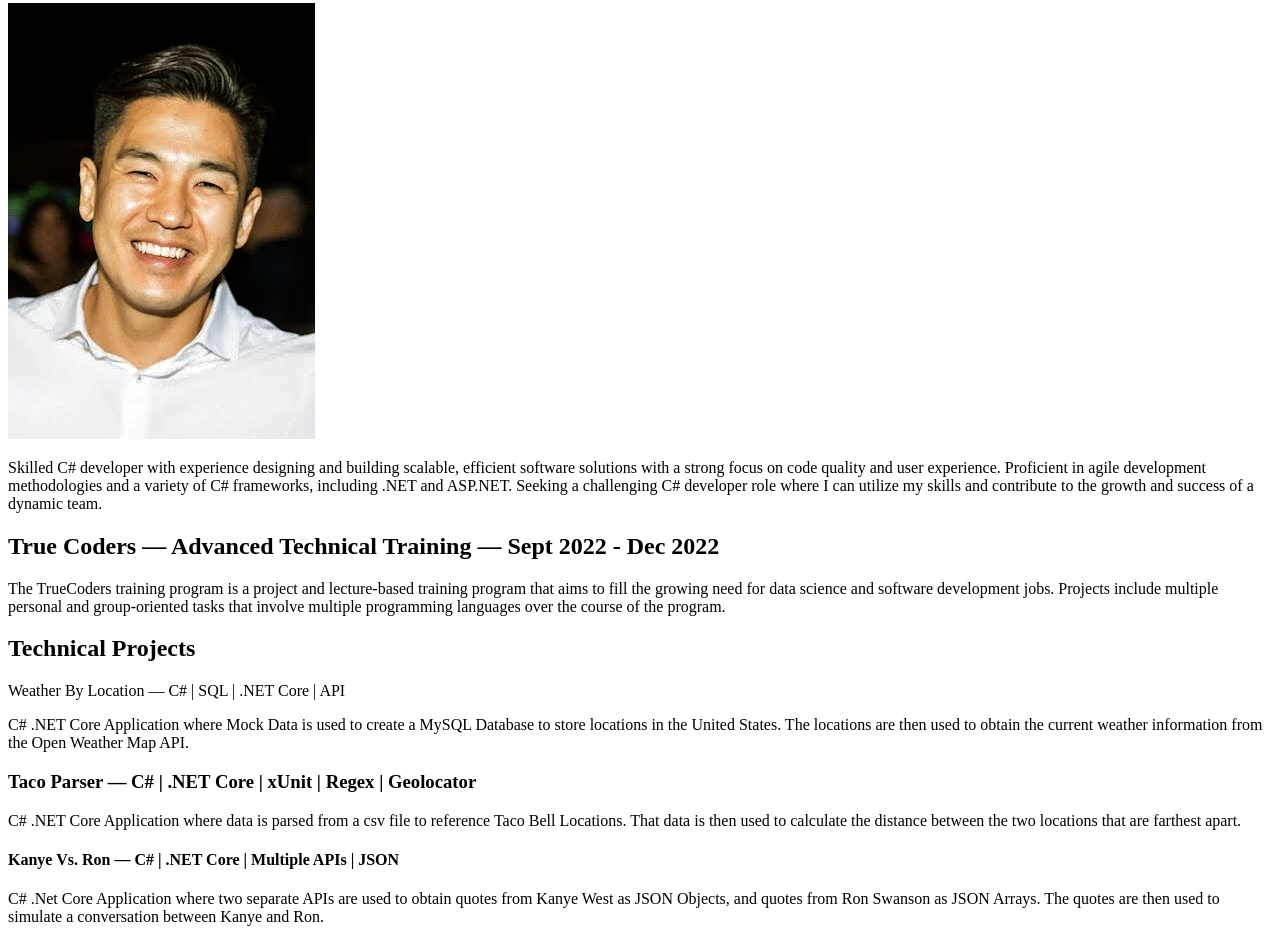
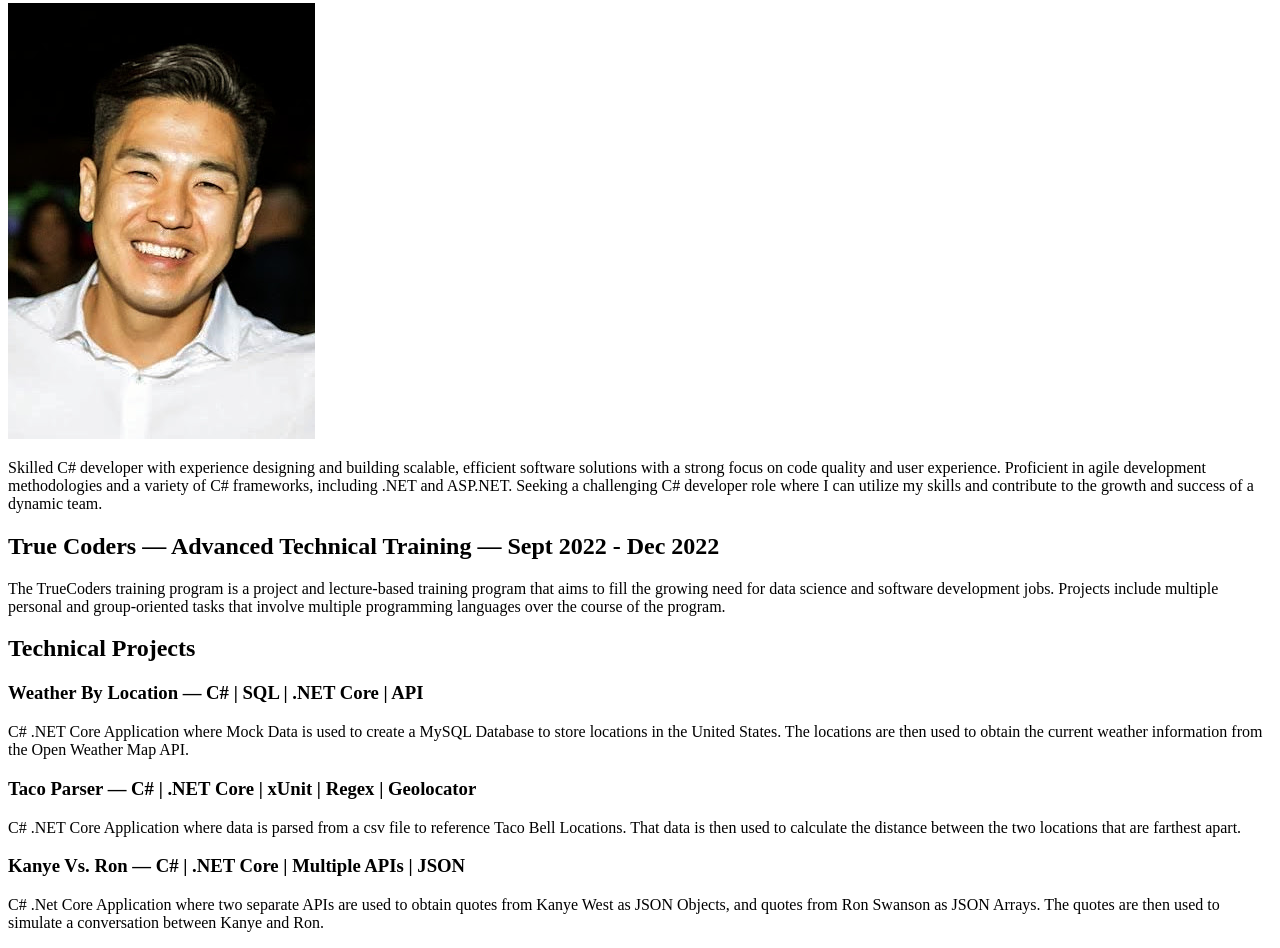
Before and after one commit to jaredokawa/portfolio, a plain HTML site: page index.html in a window 1280 px wide. Shown: the part 163-1111 px from the top of the page. Drawn offline with Linux system fonts and the light colour scheme.

Commit message:
updated formatting

```diff
--- a/index.html
+++ b/index.html
@@ -24,13 +24,13 @@
         <p>The TrueCoders training program is a project and lecture-based training program that aims to fill the growing need for data science and software development jobs.
         Projects include multiple personal and group-oriented tasks that involve multiple programming languages over the course of the program.</p>
         <h2>Technical Projects</h2>
-        <p>Weather By Location — C# | SQL | .NET Core | API</p>
+        <h3>Weather By Location — C# | SQL | .NET Core | API</h3>
         <p>C# .NET Core Application where Mock Data is used to create a MySQL Database to store locations in the United States.
             The locations are then used to obtain the current weather information from the Open Weather Map API.</p>
         <h3>Taco Parser — C# | .NET Core | xUnit | Regex | Geolocator</h3>
         <p>C# .NET Core Application where data is parsed from a csv file to reference Taco Bell Locations.
             That data is then used to calculate the distance between the two locations that are farthest apart.</p>
-        <h4>Kanye Vs. Ron — C# | .NET Core | Multiple APIs | JSON</h4>
+        <h3>Kanye Vs. Ron — C# | .NET Core | Multiple APIs | JSON</h3>
         <p>C# .Net Core Application where two separate APIs are used to obtain quotes from Kanye West as JSON Objects, and quotes from Ron Swanson as JSON Arrays.
             The quotes are then used to simulate a conversation between Kanye and Ron.</p>
 </body>
```
